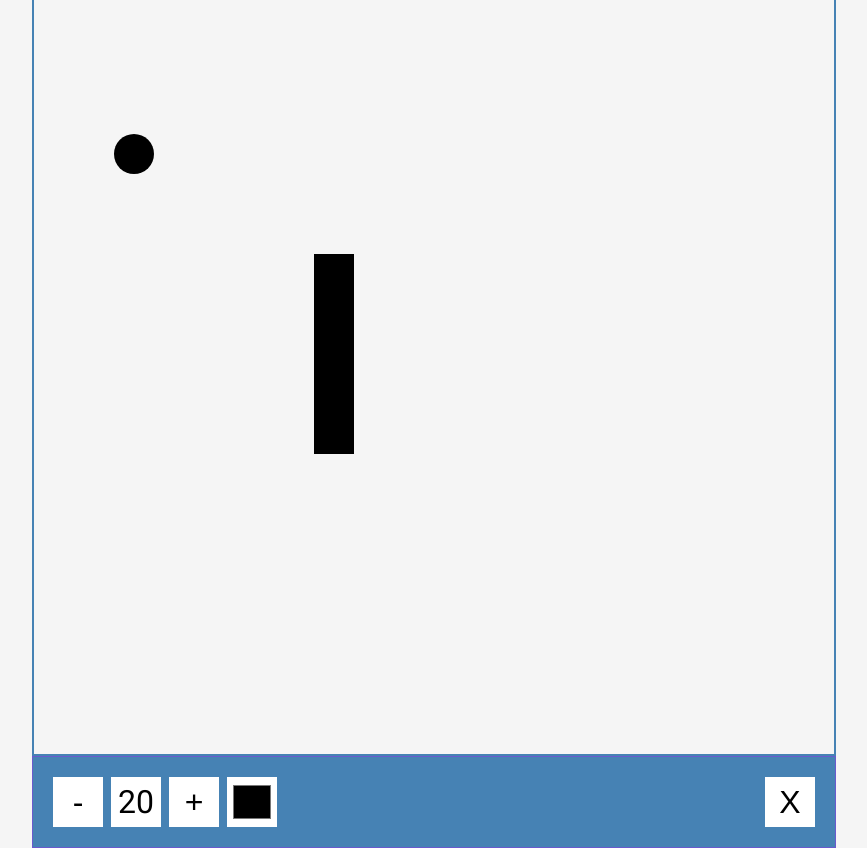
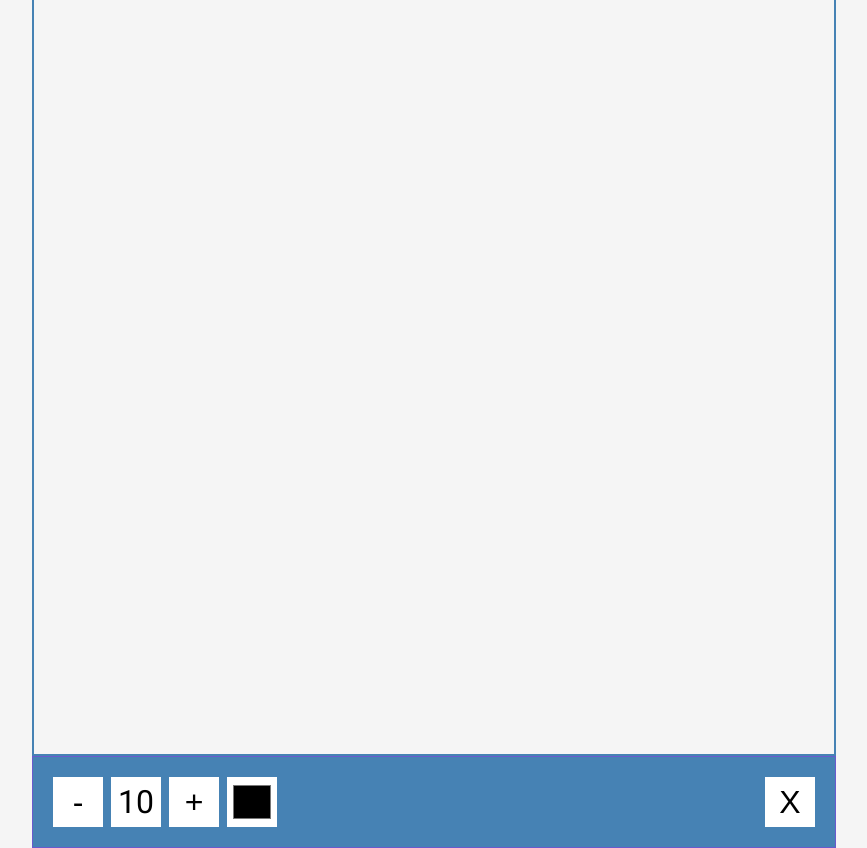
Before and after one commit to sebasmartinezchas/50_projects_in_50_days, a plain HTML site: page drawing_app/index.html in a window 1280 px wide. Shown: the whole page, without its empty margins (206-1073 px from the left). Drawn offline with Linux system fonts and the light colour scheme.

Commit message:
drawing app finished

```diff
--- a/drawing_app/index.html
+++ b/drawing_app/index.html
@@ -11,7 +11,7 @@
   <canvas id="canvas" width="800" height="800"></canvas>
   <div class="toolbox">
     <button id="decrease">-</button>
-    <span id="size">20</span>
+    <span id="size">10</span>
     <button id="increase">+</button>
     <input type="color" id="color">
     <button id="clear">X</button>
--- a/drawing_app/script.js
+++ b/drawing_app/script.js
@@ -1,7 +1,13 @@
 const canvas = document.getElementById("canvas");
+const increaseBtn = document.getElementById("increase");
+const decreaseBtn = document.getElementById("decrease");
+const sizeEl = document.getElementById("size");
+const colorEl = document.getElementById("color");
+const clearEl = document.getElementById("clear");
+
 const ctx = canvas.getContext("2d");
 let isPressed = false;
-let size = 20;
+let size = 10;
 let color = "black";
 let x;
 let y;
@@ -22,10 +28,10 @@ canvas.addEventListener("mousemove", (e) => {
   if (isPressed) {
     x2 = e.offsetX;
     y2 = e.offsetY;
-    drawCircle(x2,y2)
-    drawLine(x,y,x2,y2)
-    x=x2
-    y=y2
+    drawCircle(x2, y2);
+    drawLine(x, y, x2, y2);
+    x = x2;
+    y = y2;
   }
 });
 function drawCircle(x, y) {
@@ -43,5 +49,27 @@ function drawLine(x1, y1, x2, y2) {
   ctx.stroke();
 }
 
-drawCircle(100, 200);
-drawLine(300, 300, 300, 500);
+colorEl.addEventListener("change", (e) => (color = e.target.value));
+
+
+increaseBtn.addEventListener("click", () => {
+  size += 5;
+
+  if (size > 50) {
+    size = 50;
+  }
+  updateSizeOnScreen();
+});
+decreaseBtn.addEventListener("click", () => {
+  size -= 5;
+
+  if (size < 5) {
+    size = 5;
+  }
+  updateSizeOnScreen();
+});
+
+function updateSizeOnScreen() {
+  sizeEl.innerText = size;
+}
+clearEl.addEventListener('click',()=> ctx.clearRect(0,0,canvas.width,canvas.height))
```
